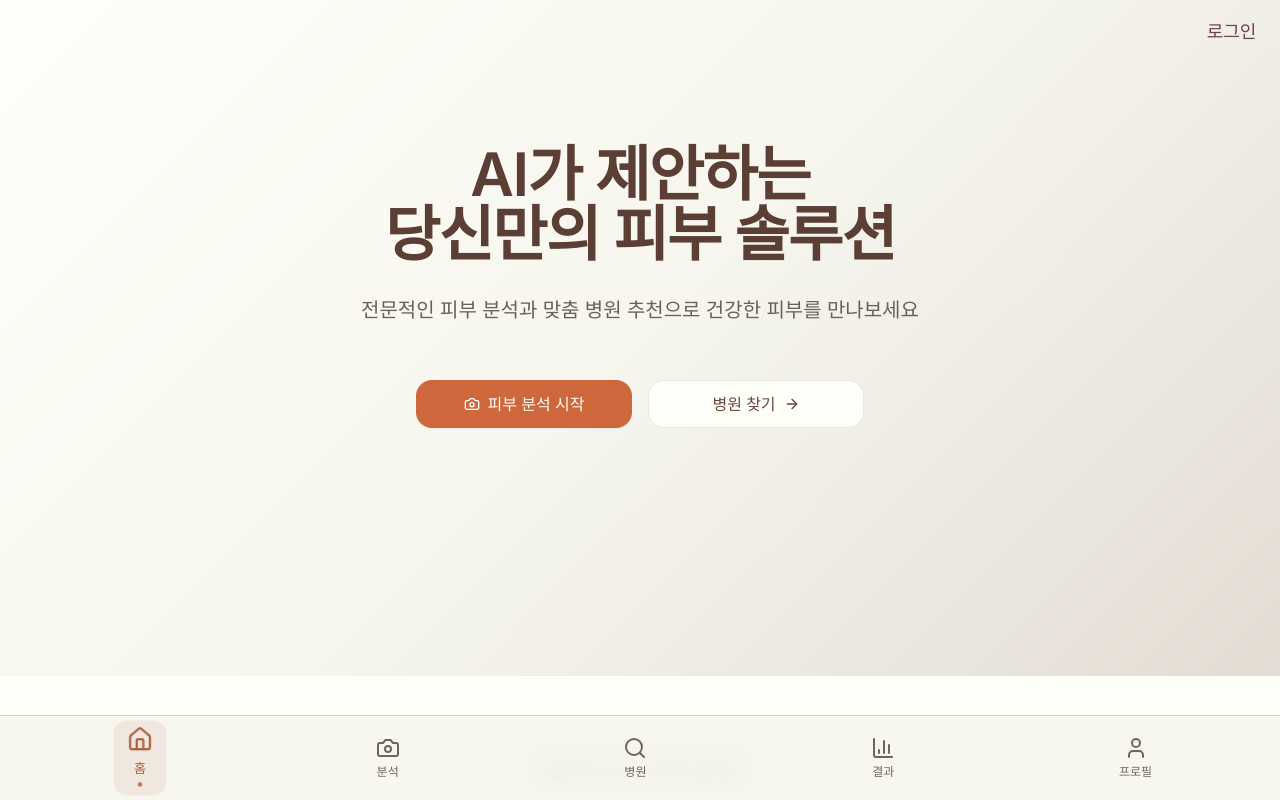
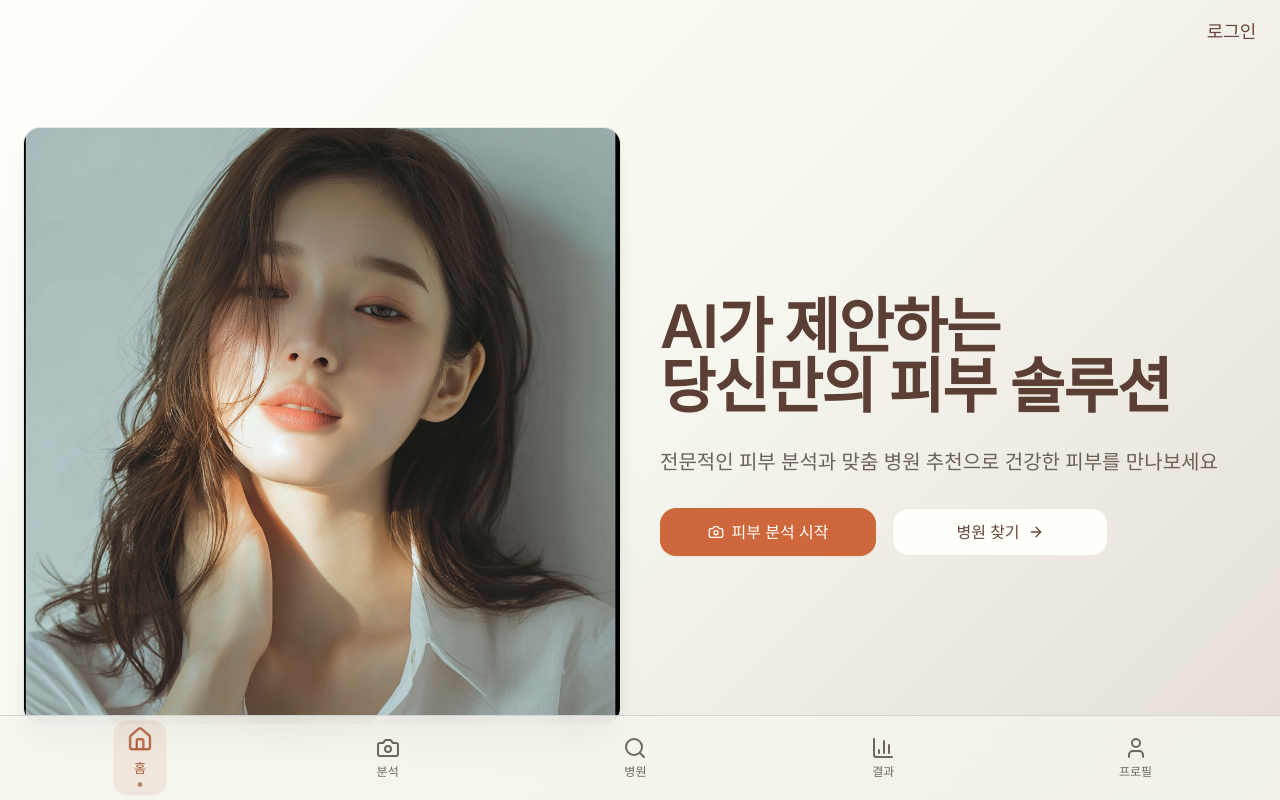
Before and after one commit to SkinMatchProject5/SkinMatchFront, a React (Vite) app: page / in a window 1280 px wide. Shown: the top 800 px of the page. Built offline with nearby package versions, Linux system fonts and the light colour scheme.

Commit message:
feat: Add image to hero banner
Adds the provided image to the hero banner on the homepage. The text will be positioned to the right of the image.

```diff
--- a/src/pages/Index.tsx
+++ b/src/pages/Index.tsx
@@ -5,10 +5,6 @@ import { Typography } from '@/components/ui/theme-typography';
 import { Container, Section } from '@/components/ui/theme-container';
 import { Header, Navigation, Hero, Footer } from '@/components/ui/theme-layout';
 import { Camera, Search, ArrowRight } from 'lucide-react';
-import step1Camera from '@/assets/step-1-camera.jpg';
-import step2Analysis from '@/assets/step-2-analysis.jpg';
-import step3Results from '@/assets/step-3-results.jpg';
-import step4Hospital from '@/assets/step-4-hospital.jpg';
 
 const Index = () => {
   const features = [{
@@ -25,7 +21,7 @@ const Index = () => {
     <div className="theme-home-bright min-h-screen bg-background">
       {/* Hero Section - Linear Style */}
       <Section spacing="hero" className="relative gradient-hero">
-        <Container size="xl" className="text-center">
+        <Container size="xl">
           {/* Top-right Login */}
           <div className="absolute right-4 top-4 z-20">
             <Link to="/login">
@@ -34,18 +30,29 @@ const Index = () => {
           </div>
 
           {/* Content */}
-          <div className="relative z-10 space-y-14 pt-36">
-            <div className="space-y-8">
-              {/* "피부과 전문 AI 분석" 제거됨 */}
-              <Typography variant="h1" className="max-w-4xl mx-auto">
+          <div className="relative z-10 pt-32">
+            <div className="grid md:grid-cols-2 gap-10 items-center">
+              {/* Left: Image */}
+              <div className="order-1 md:order-none">
+                <img
+                  src="/lovable-uploads/1725a015-f13f-48bb-a759-08aa0891a593.png"
+                  alt="AI 피부 분석 배너 이미지"
+                  className="w-full h-auto rounded-2xl shadow-xl ring-1 ring-border object-cover aspect-square"
+                  loading="eager"
+                  fetchPriority="high"
+                />
+              </div>
+
+              {/* Right: Text + CTAs */}
+              <div className="space-y-8 text-left">
+                <Typography variant="h1" className="max-w-4xl">
                   AI가 제안하는<br />당신만의 피부 솔루션
                 </Typography>
-              <Typography variant="h2" className="max-w-2xl mx-auto">
+                <Typography variant="h2" className="max-w-2xl">
                   전문적인 피부 분석과 맞춤 병원 추천으로 건강한 피부를 만나보세요
                 </Typography>
-            </div>
 
-            <div className="flex flex-col sm:flex-row gap-4 justify-center max-w-md mx-auto">
+                <div className="flex flex-col sm:flex-row gap-4 max-w-md">
                   <Link to="/camera" className="flex-1">
                     <Button size="lg" className="w-full">
                       <Camera className="w-5 h-5" />
@@ -59,12 +66,7 @@ const Index = () => {
                     </Button>
                   </Link>
                 </div>
-
-            {/* Stats placeholder */}
-            <div className="grid grid-cols-3 gap-8 max-w-2xl mx-auto pt-16">
-              <div className="text-center"></div>
-              <div className="text-center"></div>
-              <div className="text-center"></div>
+              </div>
             </div>
           </div>
         </Container>
```
Also changed, not shown: public/lovable-uploads/1725a015-f13f-48bb-a759-08aa0891a593.png (added). Lines whose indentation alone changed are shown as unchanged.
